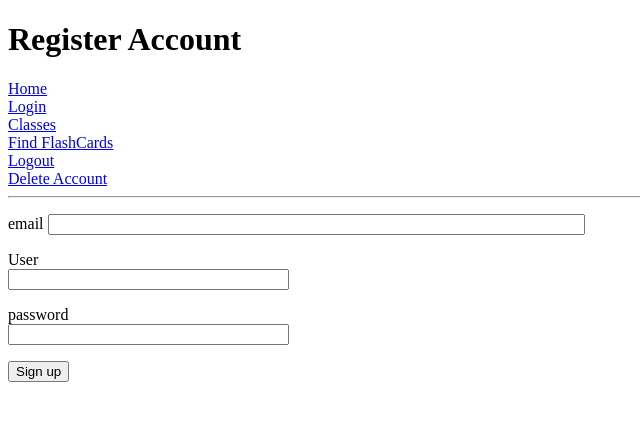
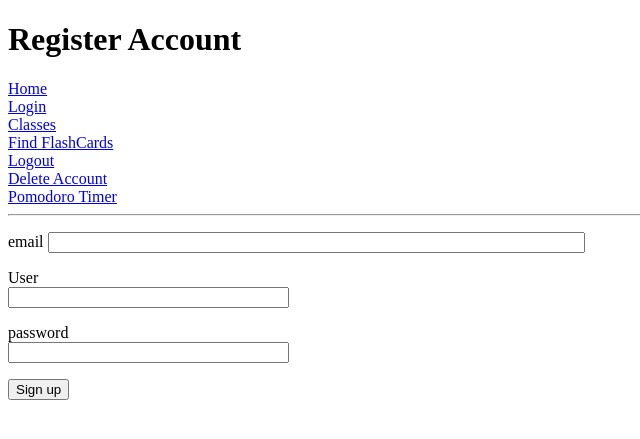
Before and after one commit to EtienneDevictor/Team-1, a Flask app: page /signup in a window 1280 px wide. Shown: the top 439 px of the page, without its empty margins (0-640 px from the left). Run offline with Flask 2, Linux system fonts and the light colour scheme; some libraries are stand-ins or nearby versions.

Commit message:
Added pomodoro timer to routes and templates

```diff
--- a/app/routes.py
+++ b/app/routes.py
@@ -512,3 +512,9 @@ def show_answers(list_id):
     for flashcard in flashcards:
         questions[flashcard.title] = flashcard.content
     return render_template('quizanswers.html', flashcards=flashcards, qLength=qLength, questions=questions, answersheet=answersheet, title=title, list_id=list_id)
+
+@app_obj.route('/pomodorotimer')
+@login_required
+def timer():
+    title = 'Pomodoro Timer'
+    return render_template('pomodoro.html', title = title)
--- a/app/templates/base.html
+++ b/app/templates/base.html
@@ -26,6 +26,7 @@
             <a href="/find"> Find FlashCards </a> <br>
             <a href="/logout"> Logout </a> <br>
 	        <a href="/deleteaccount"> Delete Account </a><br>
+            <a href="/pomodorotimer"> Pomodoro Timer </a><br>
         </div>
 	<hr>
         {% block content %} {% endblock %}
```
Also changed, not shown: app/templates/pomodoro.html (added, +7 -0 lines), app/app.db (added).
